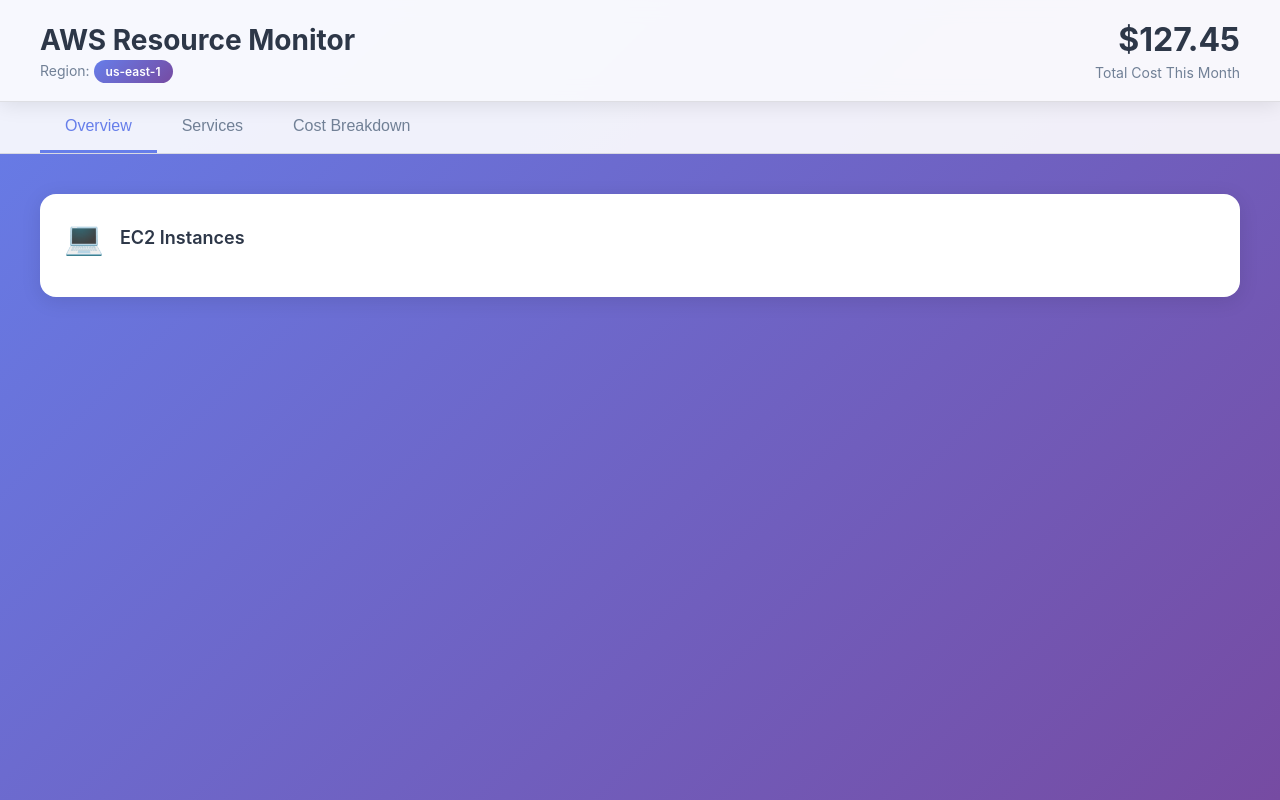
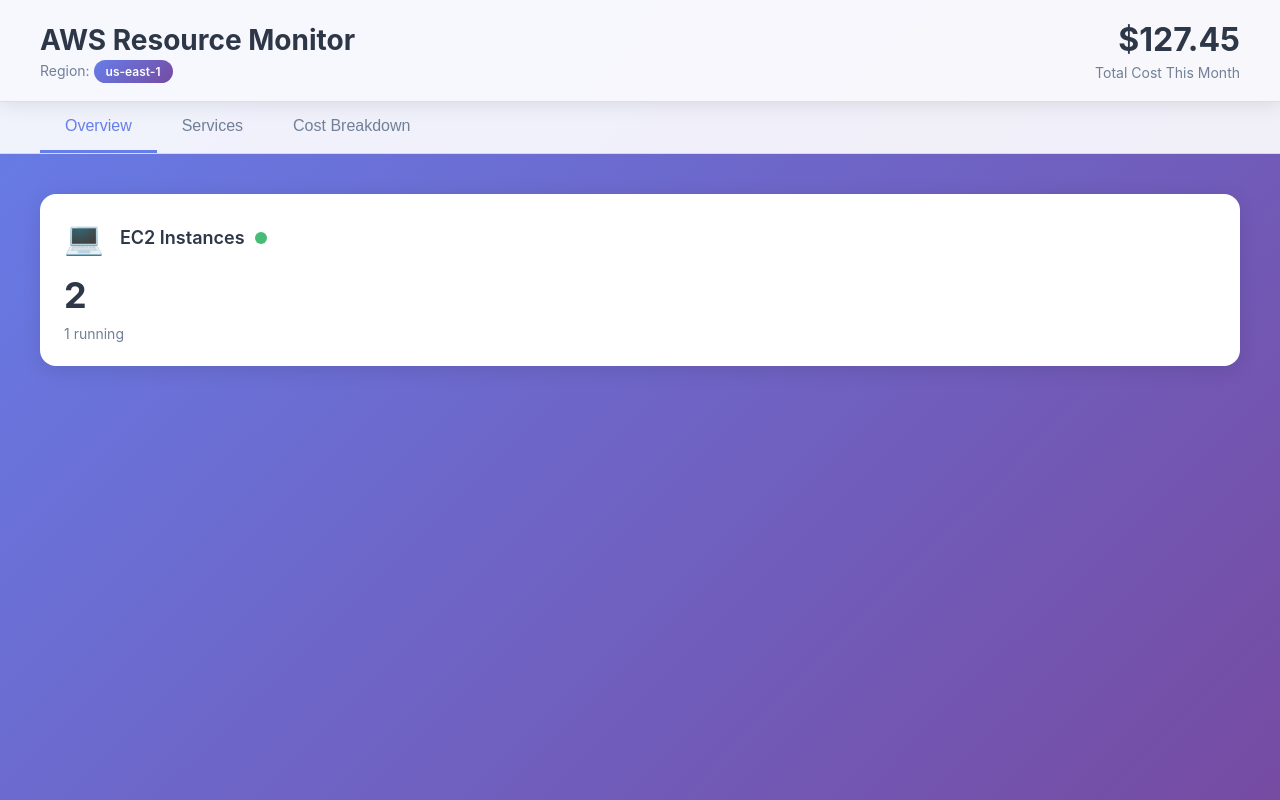
Before and after one commit to khanhsaan/AWSUsageScriptUI, a React (Create React App) app: page / in a window 1280 px wide. Built offline with nearby package versions, Linux system fonts and the light colour scheme.

Commit message:
Create ServiceCard reusable component

```diff
--- a/src/App.js
+++ b/src/App.js
@@ -109,16 +109,27 @@
   return (
     <div className='service-card'>
       <div className = 'card-header'>
+
         {/* Display the passed icon for the corresponding service */}
         <span className='service-icon'>{icon}</span>
+
         {/* Display the passed title with style */}
         <div className='card-title'>
           <h3>{title}</h3>
-          <span></span>
+          {/* Display the corresponding status with style */}
+          <span className = {`status-indicator ${status}`}></span>
         </div>
       </div>
+
+      {/* Display the card content with style */}
+      <div className='card-content'>
+        {/* Display the total number of instances */}
+        <div className='count'>{count}</div>
+        {/* Display how many services are running */}
+        <div className='details'>{details}</div>
+      </div>
     </div>
-  )
+  );
 }
 
 export default App;
```
